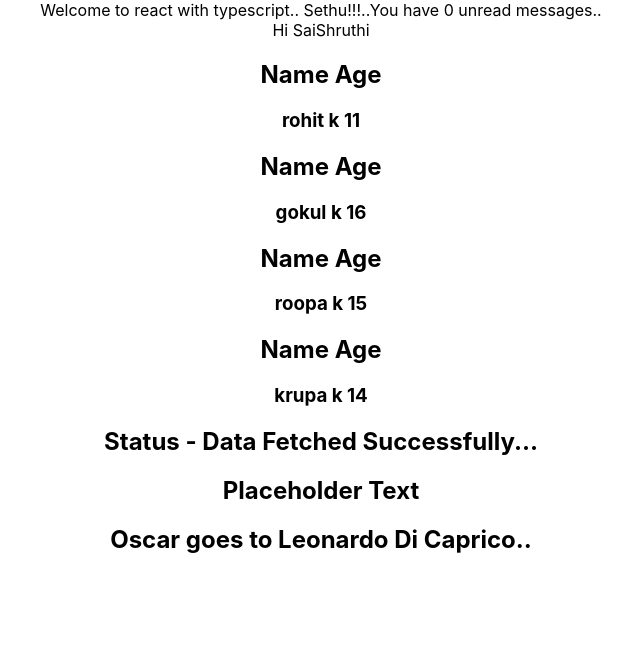
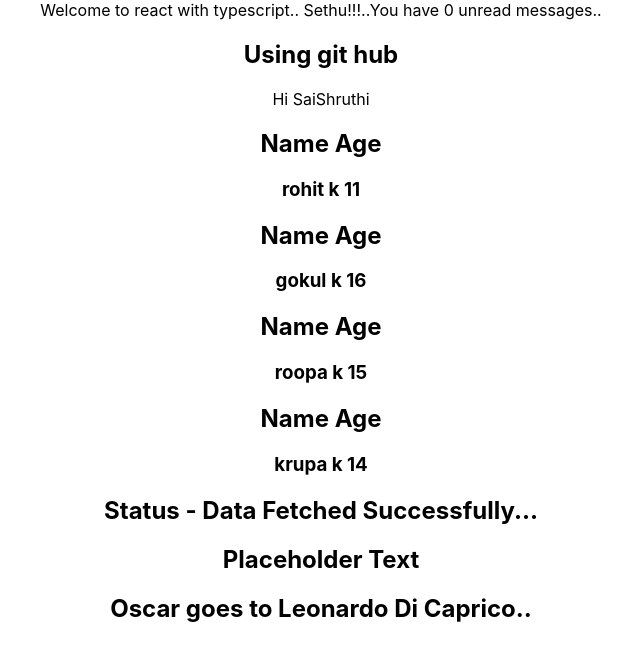
Before and after one commit to sethu-tnj/git-tutorial2, a React (Create React App) app: page / in a window 1280 px wide. Shown: the top 660 px of the page, without its empty margins (319-959 px from the left). Built offline with nearby package versions, Linux system fonts and the light colour scheme.

Commit message:
Second Commit

```diff
--- a/src/components/Greet.tsx
+++ b/src/components/Greet.tsx
@@ -13,6 +13,7 @@ export const Greet = (props: greetProps) =>{
                props.isLoggedin ? `Welcome to react with typescript.. ${props.name}!!!..You have ${msgCount} unread messages..`
                : `welcome guest`
             }
+            <h2>Using git hub</h2>
         </div>
     )
 }
```
